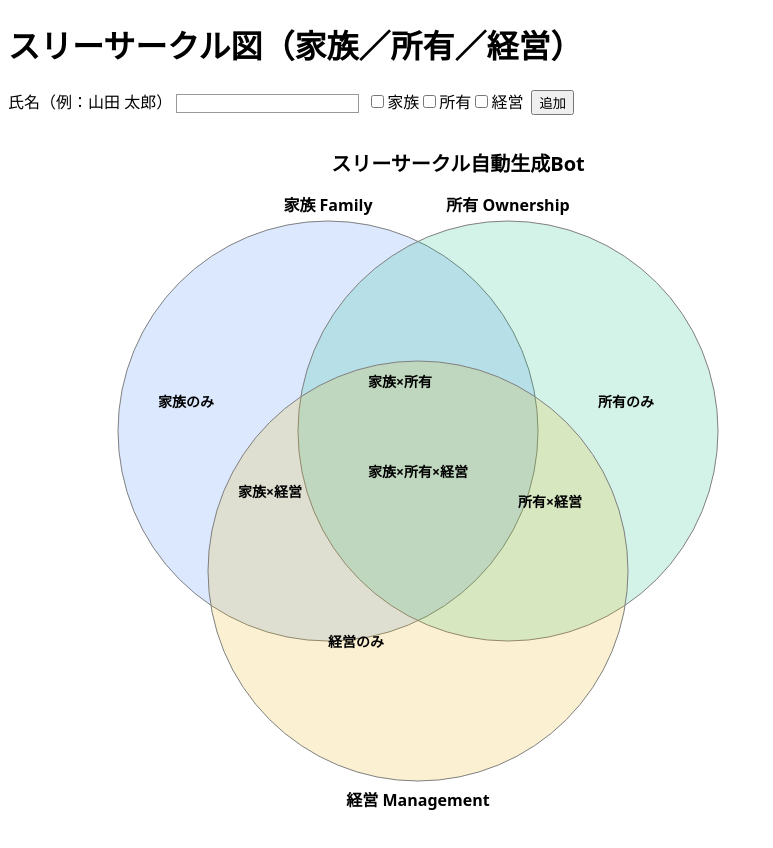
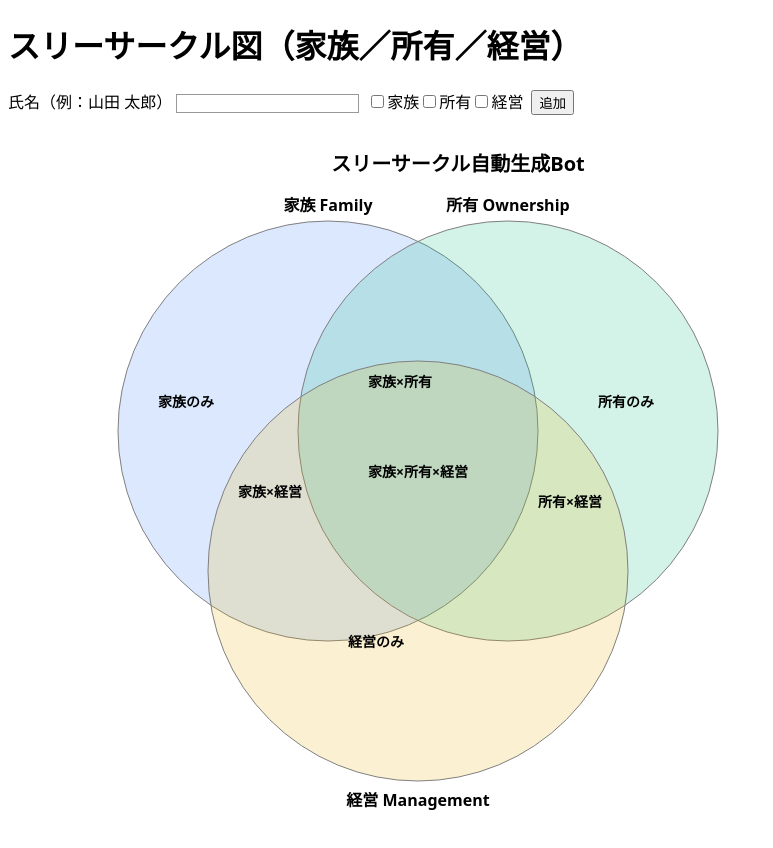
Before and after one commit to kyatoh-del/three-circle-bot, a React (Create React App) app: page / in a window 1280 px wide. Shown: the top 848 px of the page, without its empty margins (0-773 px from the left). Built offline with nearby package versions, Linux system fonts and the light colour scheme.

Commit message:
Update ThreeCircleBot.tsx

```diff
--- a/src/ThreeCircleBot.tsx
+++ b/src/ThreeCircleBot.tsx
@@ -137,10 +137,10 @@ const VennSVG = React.forwardRef<SVGSVGElement, { title: string; layout: Layout
          {/* 領域（最終チューニング） */}
         {regionBox(CX - R + 40, CY - 40, 150, 120, "家族のみ", layout.onlyF)}         // ほんの少し右へ
         {regionBox(CX2 + 90,   CY - 40, 150, 120, "所有のみ", layout.onlyO)}         // そのまま（ちょうど良い）
-        {regionBox(CX3 - 90,   CY3 + 60, 180, 120, "経営のみ", layout.onlyM)}        // 真下（下円の中央直下）
+        {regionBox(CX3 - 70,   CY3 + 60, 180, 120, "経営のみ", layout.onlyM)}        // 真下（下円の中央直下）
 
         {regionBox(CX - 90,    CY + 50, 150, 120, "家族×経営", layout.FM)}          // 左下へ
-        {regionBox(CX2 + 10,   CY + 60, 150, 120, "所有×経営", layout.OM)}          // 真下へ
+        {regionBox(CX2 + 30,   CY + 60, 150, 120, "所有×経営", layout.OM)}          // 真下へ
         {regionBox(CX + 40,    CY - 60, 150, 120, "家族×所有", layout.FO)}          // 右45度上へ
 
         {regionBox(CX + 40,    CY + 30, 160, 120, "家族×所有×経営", layout.FOM)}   // 少し右上へ
```
